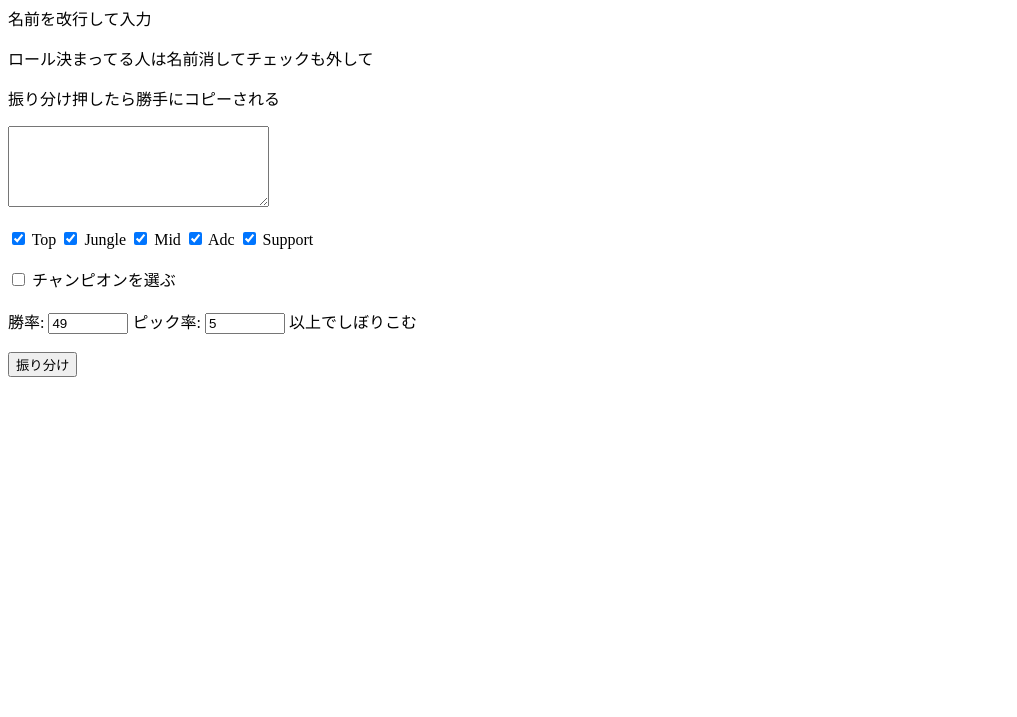
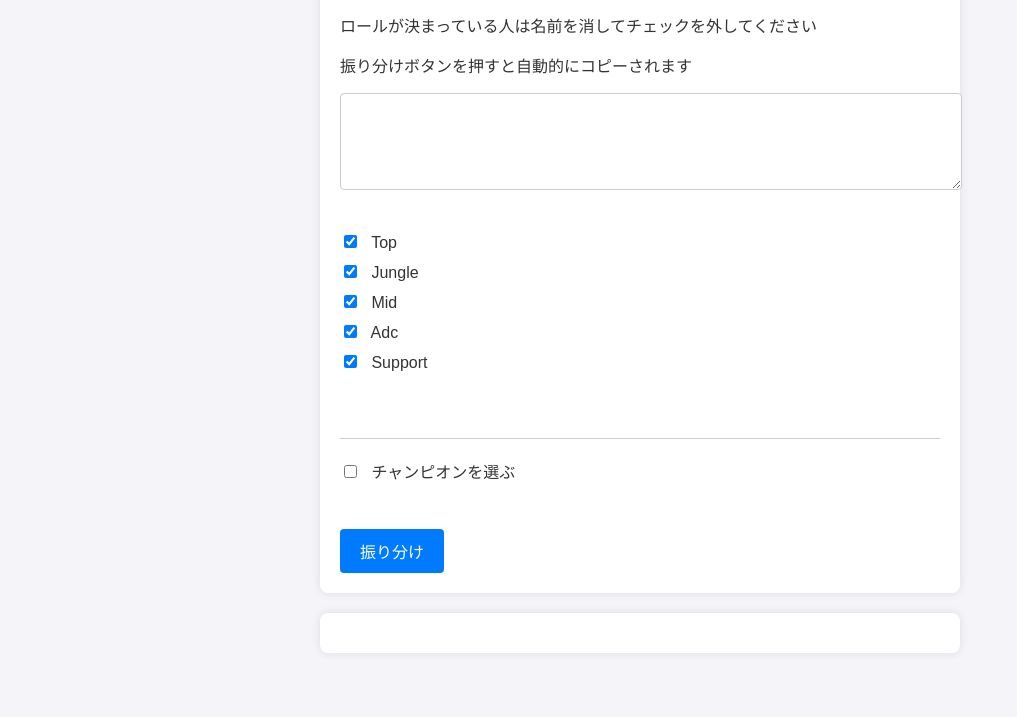
Before and after one commit to kettle12110/RandomRole, a plain HTML site: page index.html in a window 1280 px wide. Shown: the part 83-800 px from the top of the page, without its empty margins (0-1017 px from the left). Drawn offline with Linux system fonts and the light colour scheme.

Commit message:
デザインを修正

```diff
--- a/index.html
+++ b/index.html
@@ -4,13 +4,84 @@
     <meta charset="UTF-8">
     <meta name="viewport" content="width=device-width, initial-scale=1.0">
     <title>役割振り分け</title>
+    <style>
+        body {
+            font-family: Arial, sans-serif;
+            background-color: #f4f4f9;
+            color: #333;
+            margin: 0;
+            padding: 20px;
+            margin-left: 20px;
+            margin-right: 20px;
+        }
+        form {
+            background: #fff;
+            padding: 20px;
+            border-radius: 8px;
+            box-shadow: 0 0 10px rgba(0, 0, 0, 0.1);
+            max-width: 600px;
+            margin: 0 auto;
+        }
+        textarea {
+            width: 100%;
+            padding: 10px;
+            border-radius: 4px;
+            border: 1px solid #ccc;
+            margin-bottom: 20px;
+        }
+        label {
+            display: block;
+            margin-bottom: 10px;
+        }
+        input[type="checkbox"] {
+            margin-right: 10px;
+            accent-color: #007BFF; /* チェックボックスのON時の色を青色に設定 */
+        }
+        input[type="number"] {
+            width: 60px;
+            padding: 5px;
+            border-radius: 4px;
+            border: 1px solid #ccc;
+            margin-right: 10px;
+        }
+        input[type="text"] {
+            max-width: 300px;
+        }
+        button {
+            background-color: #007BFF; /* 振り分けボタンの色を青色に設定 */
+            color: white;
+            padding: 10px 20px;
+            border: none;
+            border-radius: 4px;
+            cursor: pointer;
+            font-size: 16px;
+        }
+        button:hover {
+            background-color: #0056b3; /* 振り分けボタンのホバー時の色を変更 */
+        }
+        .divider {
+            border-top: 1px solid #ccc;
+            margin: 20px 0;
+        }
+        .champion-options {
+            margin-bottom: 10px;
+        }
+        #result {
+            background: #fff;
+            padding: 20px;
+            border-radius: 8px;
+            box-shadow: 0 0 10px rgba(0, 0, 0, 0.1);
+            max-width: 600px;
+            margin: 20px auto;
+            white-space: pre-wrap;
+        }
+    </style>
 </head>
 <body>
-    <h1>役割振り分け</h1>
     <form id="roleForm">
-        <p>名前を改行して入力</p>
-        <p>ロール決まってる人は名前消してチェックも外して</p>
-        <p>振り分け押したら勝手にコピーされる</p>
+        <p>名前を改行して入力してください</p>
+        <p>ロールが決まっている人は名前を消してチェックを外してください</p>
+        <p>振り分けボタンを押すと自動的にコピーされます</p>
         <textarea id="names" name="names" rows="5" cols="30"></textarea>
         <br><br>
         <label><input type="checkbox" id="top" name="role" value="Top" checked> Top</label>
@@ -19,13 +90,15 @@
         <label><input type="checkbox" id="ad" name="role" value="Adc" checked> Adc</label>
         <label><input type="checkbox" id="sup" name="role" value="Support" checked> Support</label>
         <br><br>
+        <div class="divider"></div>
         <label><input type="checkbox" id="useChampion" name="useChampion"> チャンピオンを選ぶ</label>
-        <br><br>
-        <label for="winrate">勝率:</label>
-        <input type="number" id="winrate" name="winrate" value="49" min="0" max="100" step="0.5">
-        <label for="pickrate">ピック率:</label>
-        <input type="number" id="pickrate" name="pickrate" value="5" min="0" max="100" step="0.5">
-        <label>以上でしぼりこむ</label>
+        <div id="championOptions" class="champion-options">
+            <label for="winrate">勝率:</label>
+            <input type="number" id="winrate" name="winrate" value="49" min="0" max="100" step="0.5">
+            <label for="pickrate">ピック率:</label>
+            <input type="number" id="pickrate" name="pickrate" value="5" min="0" max="100" step="0.5">
+            <label>以上で絞り込む</label>
+        </div>
         <br><br>
         <button type="button" onclick="assignRole()">振り分け</button>
     </form>
@@ -37,6 +110,17 @@
             if (savedNames) {
                 document.getElementById('names').value = savedNames;
             }
+
+            const championOptions = document.getElementById('championOptions');
+            championOptions.style.display = 'none';
+
+            document.getElementById('useChampion').addEventListener('change', (event) => {
+                if (event.target.checked) {
+                    championOptions.style.display = 'block';
+                } else {
+                    championOptions.style.display = 'none';
+                }
+            });
         });
 
         async function getRandomPicks(apiUrl, winrate, pickrate) {
@@ -47,7 +131,6 @@
                     const data = JSON.parse(responseData.body);
                     const picks = {};
 
-                    // 各ロールのデータをフィルタリングしてランダムに選択
                     const roles = ['top', 'jungle', 'mid', 'adc', 'support'];
                     roles.forEach(role => {
                         const roleData = data.find(item => item.role === role)?.json || [];
```
